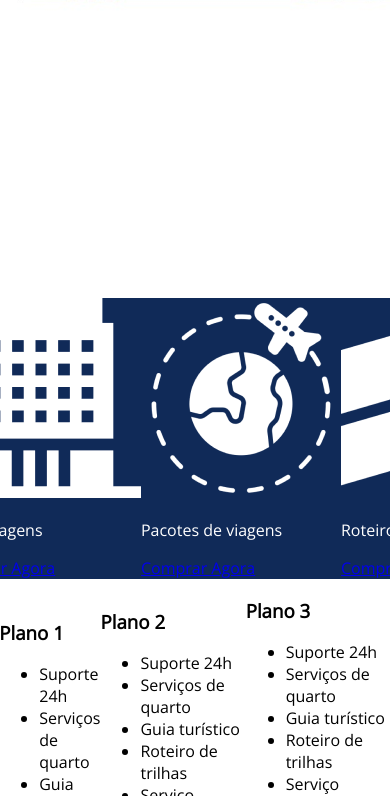
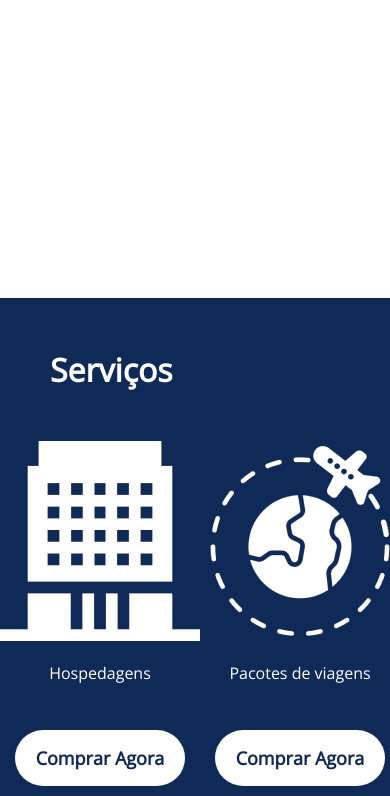
Before and after one commit to MadeuJr/Responsividade_Flexbox, a plain HTML site: page views/index.html in a window 390 px wide. Shown: the part 1204-2000 px from the top of the page. Drawn offline with nearby package versions, Linux system fonts and the light colour scheme.

Commit message:
Finalização do site para desktop, próximo passo é adaptar para mobile devices

```diff
--- a/views/index.html
+++ b/views/index.html
@@ -25,11 +25,11 @@
         <div>
             <h1>Flex <br>Turismos</h1>
             <p>O melhor serviço para você!</p>
-            <a href="">Saiba Mais!</a>
+            <a class="button-71 backgroundblue" href="">Saiba Mais!</a>
         </div>
 
         <div>
-            <div><img  class="imageborder" src="./images/0-main.png" alt="banner de apresentação"></div>
+            <div><img class="imageborder" src="./images/0-main.png" alt="banner de apresentação"></div>
         </div>
     </div>
 
@@ -39,7 +39,7 @@
         </div>
 
         <div>
-            <h2 id="quem-somos">Quem somos</h2>
+            <h1 id="quem-somos"><span class="backgroundblue">&nbsp</span> Quem somos</h1>
             <p>It is a long established fact that a reader will be distracted by the readable content of a page when
                 looking at its layout. </p>
             <p>The point of using Lorem Ipsum is that it has a more-or-less normal distribution of letters, as opposed
@@ -49,48 +49,52 @@
 
 
     <div class="backgroundblue">
-        <div class="flexcontainer center">
-            <div>
-                <h2 id="servicos">Serviços</h2>
-            </div>
+        <div class="flexcontainer content spcarround ">
 
-            <div class="flexcontainer ">
+            <h1 class="contenth1 margintb" id="servicos">Serviços</h1>
+
+
+            <div class="flexcontent spcbtw centertext">
                 <div>
                     <div><img src="./images/icon-2.png" alt="hospedagens"></div>
                     <p>Hospedagens</p>
-                    <a href="#">Comprar Agora</a>
+                    <a class="button-71 backgroundwhite" href="#">Comprar Agora</a>
                 </div>
 
                 <div>
                     <div><img src="./images/icon-1.png" alt="pacote de viagens"></div>
                     <p>Pacotes de viagens</p>
-                    <a href="#">Comprar Agora</a>
+                    <a class="button-71 backgroundwhite" href="#">Comprar Agora</a>
                 </div>
 
                 <div>
                     <div><img src="./images/icon-3.png" alt="roteiros personalizados"></div>
                     <p>Roteiros personalizados</p>
-                    <a href="#">Comprar Agora</a>
+                    <a class="button-71 backgroundwhite" href="#">Comprar Agora</a>
                 </div>
 
             </div>
         </div>
     </div>
 
-    <div class="flexcontainer center" id="planos">
+    <div class="flexcontainer content spcbtw margintb" id="planos">
 
-        <div>
+        <h1 class="contenth1">Planos</h1>
+
+        <div class="planborder">
             <h3>Plano 1</h3>
+            <hr>
             <ul>
                 <li>Suporte 24h</li>
                 <li>Serviços de quarto</li>
                 <li>Guia turístico</li>
             </ul>
-            <a href="#">Saiba Mais!</a>
+            <a class="button-71 backgroundblue" href="#">Saiba Mais!</a>
         </div>
 
-        <div>
+        <div class="planborder">
             <h3>Plano 2</h3>
+            <hr>
             <ul>
                 <li>Suporte 24h</li>
                 <li>Serviços de quarto</li>
@@ -98,11 +102,12 @@
                 <li>Roteiro de trilhas</li>
                 <li>Serviço personalizado</li>
             </ul>
-            <a href="#">Saiba Mais!</a>
+            <a class="button-71 backgroundblue" href="#">Saiba Mais!</a>
         </div>
 
-        <div>
+        <div class="planborder">
             <h3>Plano 3</h3>
+            <hr>
             <ul>
                 <li>Suporte 24h</li>
                 <li>Serviços de quarto</li>
@@ -111,14 +116,14 @@
                 <li>Serviço personalizado</li>
                 <li>Área Vip</li>
             </ul>
-            <a href="#">Saiba Mais!</a>
+            <a class="button-71 backgroundblue" href="#">Saiba Mais!</a>
         </div>
     </div>
 
     <footer class="backgroundblue">
         <div class="flexcontainer center">
-        <p>&copy; 2023 CSS Flexbox</p>
-        <p>Desenvolvido por: MadeuJr</p>
+            <p>&copy; 2023 CSS Flexbox</p>
+            <p>Desenvolvido por: MadeuJr</p>
         </div>
     </footer>
 </body>
--- a/views/style.css
+++ b/views/style.css
@@ -1,54 +1,160 @@
-body{
+body {
     font-family: "Open Sans";
     margin: 0;
     padding: 0;
 }
 
-.backgroundblue{
+.backgroundblue {
     background-color: rgb(16, 42, 88);
     color: white;
 }
 
-.flexcontainer{
+.backgroundwhite {
+    background-color: white;
+    color: rgb(16, 42, 88);
+}
+
+.flexcontainer {
     display: flex;
     max-width: 992px;
     margin: auto;
-    align-items: center;
 }
 
-.headernav{
+.flexcontent {
+    display: flex;
+    width: 100%;
+    margin-bottom: 50px;
+}
+
+.content {
+    flex-wrap: wrap;
+}
+
+.headernav {
     align-items: center;
     justify-content: space-around;
     height: 100px;
 }
 
-.headernav ul{
+.headernav ul {
     list-style: none;
 }
 
-.headernav ul li{
+.headernav ul li {
     float: left;
 }
 
-.headernav ul a{
+.headernav ul a {
     text-decoration: none;
     color: white;
     margin: 10px;
 }
 
-.center{
+.center {
     justify-content: center;
 }
 
-.spcarround{
+.spcarround {
     justify-content: space-around;
 }
 
-.imageborder{
+.spcbtw {
+    justify-content: space-evenly;
+    align-items: flex-end;
+}
+
+.imageborder {
     border: 4px solid rgb(146, 202, 233);
     border-radius: 5px;
 }
 
-.margintop{
+.margintop {
     margin-top: 65px;
 }
+
+.planborder {
+    border: 3px solid rgb(16, 42, 88);
+    border-radius: 5px;
+    text-align: center;
+    margin: 10px;
+    height: fit-content;
+    width: auto;
+}
+
+.planborder hr {
+    border: 2px solid rgb(16, 42, 88);
+    width: 70%;
+    border-radius: 5px;
+}
+
+.planborder ul {
+    text-align: left;
+    list-style: none;
+    margin: 40px 20px 10px 20px;
+}
+
+.planborder ul li::before{
+    content: "\2022";
+    font-weight: bold;
+    display: inline-block;
+    width: 1em;
+    margin-left: -1em;
+    color: rgb(16, 42, 88);
+}
+
+
+.contenth1 {
+    width: 100%;
+    margin-bottom: 50px;
+    padding-left: 50px;
+}
+
+.margintb {
+    margin: 50px auto;
+}
+
+.centertext {
+    text-align: center;
+}
+
+.button-71 {
+    border: 0;
+    border-radius: 56px;
+    cursor: pointer;
+    display: inline-block;
+    font-size: 18px;
+    font-weight: 600;
+    outline: 0;
+    padding: 16px 21px;
+    position: relative;
+    text-align: center;
+    text-decoration: none;
+    transition: all 0.3s;
+    user-select: none;
+    -webkit-user-select: none;
+    touch-action: manipulation;
+    margin-top: 30px;
+    margin-bottom: 30px;
+}
+
+.button-71:before {
+    border-radius: 125px;
+    content: "";
+    height: 50%;
+    left: 4%;
+    opacity: 0.5;
+    position: absolute;
+    top: 0;
+    transition: all 0.3s;
+    width: 92%;
+}
+
+.button-71:hover {
+    transform: scale(1.05);
+}
+
+@media (min-width: 768px) {
+    .button-71 {
+        padding: 16px 48px;
+    }
+}
```
